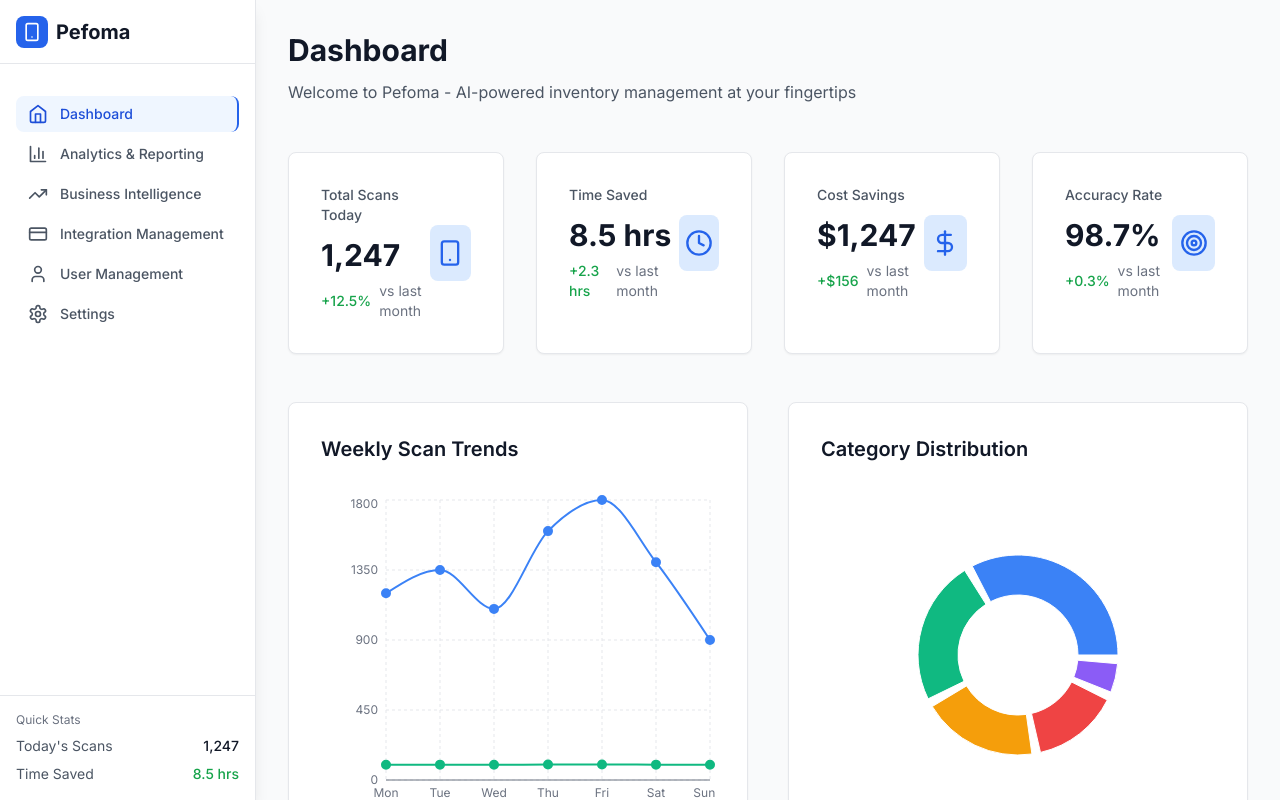
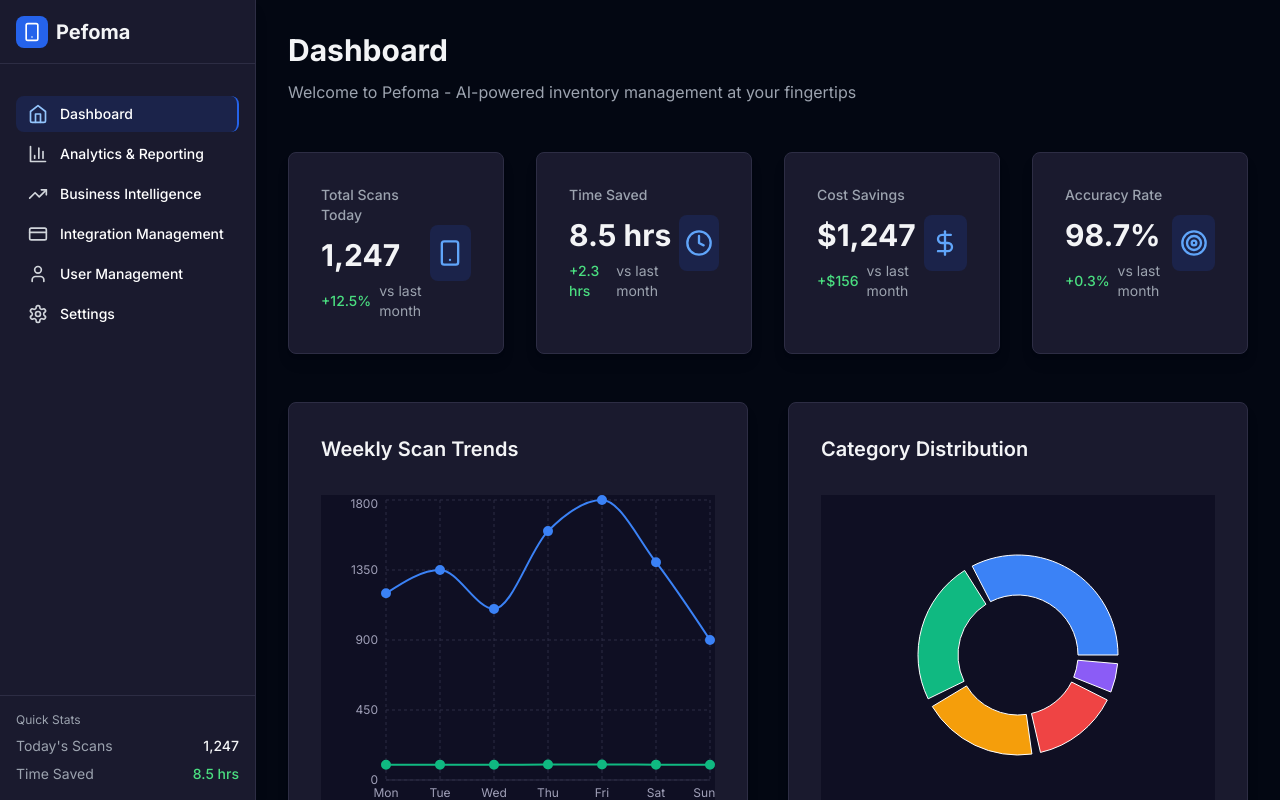
Before and after one commit to OBEREX/frontend_website, a React (Vite) app: page / in a window 1280 px wide. Shown: the top 800 px of the page. Built offline with nearby package versions, Linux system fonts and the light colour scheme.

Commit message:
Dashboard page updated

```diff
--- a/src/contexts/ThemeContext.tsx
+++ b/src/contexts/ThemeContext.tsx
@@ -11,8 +11,8 @@ interface ThemeContextType {
 const ThemeContext = createContext<ThemeContextType | undefined>(undefined)
 
 export function ThemeProvider({ children }: { children: ReactNode }) {
-  const [theme, setThemeState] = useState<Theme>('light')
-  const [isDark, setIsDark] = useState(false)
+  const [theme, setThemeState] = useState<Theme>('dark')
+  const [isDark, setIsDark] = useState(true)
 
   const setTheme = (newTheme: Theme) => {
     setThemeState(newTheme)
@@ -32,7 +32,7 @@ export function ThemeProvider({ children }: { children: ReactNode }) {
 
   useEffect(() => {
     // Load theme from localStorage
-    const savedTheme = localStorage.getItem('theme') as Theme || 'light'
+    const savedTheme = localStorage.getItem('theme') as Theme || 'dark'
     setTheme(savedTheme)
 
     // Listen for system theme changes if auto mode is enabled
```
